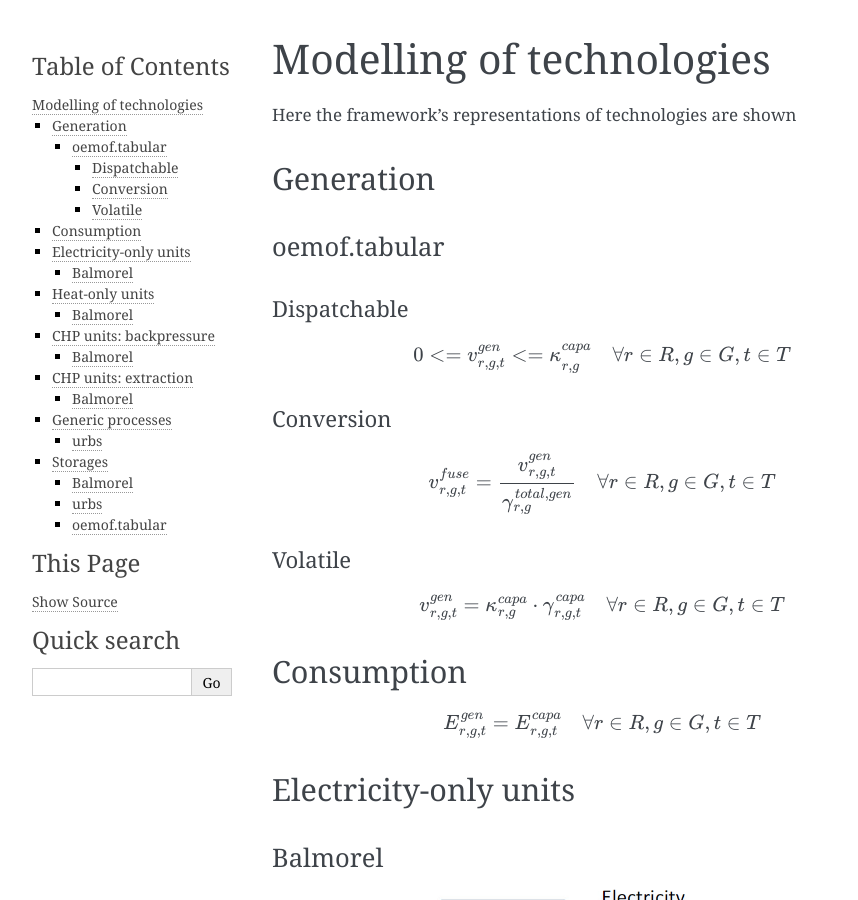
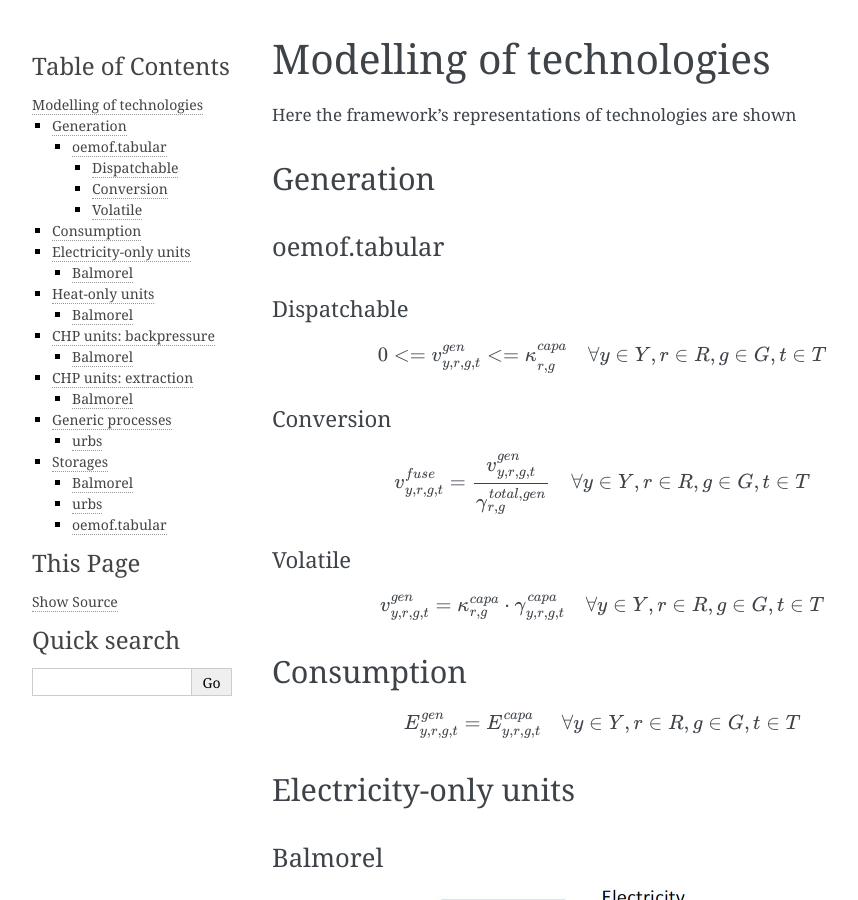
Before and after one commit to open-modex/mathematical-documentation, a Sphinx documentation site: the page built from doc/source/frameworks/technologies.rst, in a window 1280 px wide and 900 px high. Shown: the whole window, without its empty margins (148-1006 px from the left). Built offline with Sphinx 7.4.7, drawn with Linux system fonts in a browser that asks for light colours.

Commit message:
Go back to having "y" in formulas also having "t"
I also added a few line breaks to make the math code more readable and I
made the spacing in `x \in X` parts be consistent.

```diff
--- a/doc/source/frameworks/technologies.rst
+++ b/doc/source/frameworks/technologies.rst
@@ -13,8 +13,9 @@
 
 .. math::
 
-  {0 <= v^{gen}_{r,g,t} <= \kappa}^{capa}_{r,g} \quad
-  \forall r \in R, g\in G, t\in T
+  {0 <= v^{gen}_{y,r,g,t} <= \kappa}^{capa}_{r,g}
+  \quad
+  \forall y \in Y, r \in R, g \in G, t \in T
 
 
 Conversion
@@ -22,8 +23,9 @@
 
 .. math::
 
-  {v^{fuse}_{r,g,t}}  = \frac{v^{gen}_{r,g,t}}{\gamma^{total,gen}_{r,g}} \quad
-  \forall r \in R, g\in G, t\in T
+  {v^{fuse}_{y,r,g,t}}  = \frac{v^{gen}_{y,r,g,t}}{\gamma^{total,gen}_{r,g}}
+  \quad
+  \forall y \in Y, r \in R, g \in G, t \in T
 
 
 Volatile
@@ -31,8 +33,9 @@
 
 .. math::
 
-  {v^{gen}_{r,g,t} = \kappa^{capa}_{r,g} \cdot \gamma^{capa}_{r,g,t}} \quad
-  \forall r \in R, g\in G, t\in T
+  {v^{gen}_{y, r,g,t} = \kappa^{capa}_{r,g} \cdot \gamma^{capa}_{y,r,g,t}}
+  \quad
+  \forall y \in Y, r \in R, g \in G, t \in T
 
 
 Consumption
@@ -44,8 +47,9 @@
 
 .. math::
 
-  {E^{gen}_{r,g,t} = E^{capa}_{r,g,t}} \quad
-  \forall r \in R, g\in G, t\in T
+  {E^{gen}_{y,r,g,t} = E^{capa}_{y,r,g,t}}
+  \quad
+  \forall y \in Y, r \in R, g \in G, t \in T
 
 
 Electricity-only units
```
